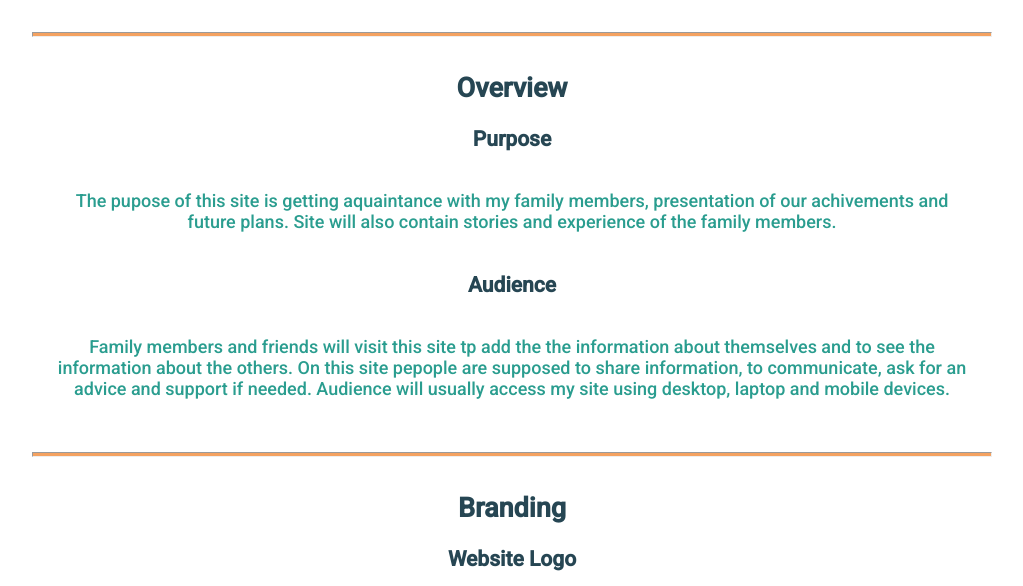
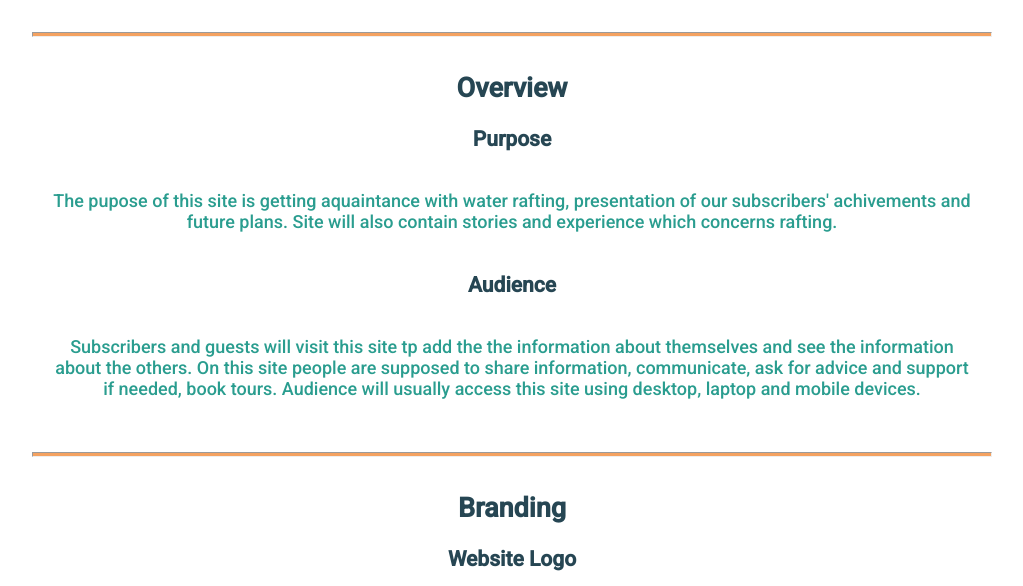
Before and after one commit to olenaslob/wdd130, a plain HTML site: page wwr/site-plan-rafting.html in a window 1280 px wide. Shown: the part 310-896 px from the top of the page, without its empty margins (128-1151 px from the left). Drawn offline with Linux system fonts and the light colour scheme.

Commit message:
site plan added

```diff
--- a/wwr/site-plan-rafting.html
+++ b/wwr/site-plan-rafting.html
@@ -10,7 +10,7 @@
 
 <body>
   <header>
-    <h1>My Family's Site Plan</h1>
+    <h1>White water rafting Site Plan</h1>
     <h2>Olena Slobodeniuk</h2>
     <h2>WDD 130-01</h2>
     <!-- In the header above, add the name of your site, your name and class number. For example if you are in section 3 you would put WDD 130-03 -->
@@ -20,17 +20,17 @@
     <hr />
     <h2>Overview</h2>
     <h3>Purpose</h3>
-    <p>The pupose of this site is getting aquaintance with my family members,
-         presentation of our achivements and future plans. Site will also contain
-         stories and experience of the family members.</p>
+    <p>The pupose of this site is getting aquaintance with water rafting,
+         presentation of our subscribers' achivements and future plans.
+         Site will also contain stories and experience which concerns rafting.</p>
     <!-- change this -->
 
     <h3>Audience</h3>
-    <p>Family members and friends will visit this site tp add the the information
-        about themselves and to see the information about the others.
-        On this site pepople are supposed to share information, to communicate,
-        ask for an advice and support if needed.
-        Audience will usually access my site using desktop, laptop and mobile devices.
+    <p>Subscribers and guests will visit this site tp add the the information
+        about themselves and see the information about the others.
+        On this site people are supposed to share information, communicate,
+        ask for advice and support if needed, book tours.
+        Audience will usually access this site using desktop, laptop and mobile devices.
     </p>
     <!-- change this -->
 
@@ -38,7 +38,7 @@
     <h2>Branding</h2>
     <h3>Website Logo</h3>
     <!-- Replace this with some sort of logo for your site.  A logo can be as simple as the name of your site in a nice font :) -->
-    <img src="images/photo_family.jpeg" alt="Logo image" />
+    <img src="images/rafting_logo.png" alt="Logo image" />
     <hr />
     <h2>Style Guide</h2>
 
```
Also changed, not shown: wwr/images/photo_family.jpeg (deleted), wwr/images/rafting_logo.png (added).
